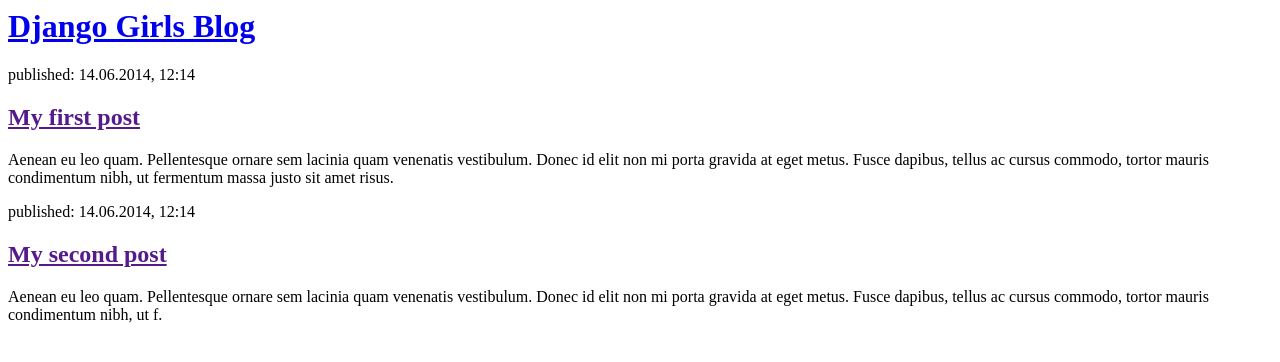
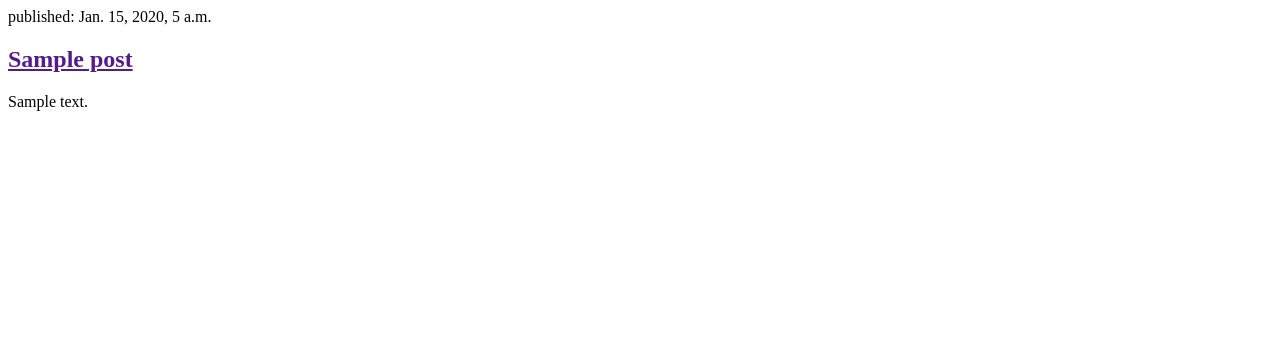
Before and after one commit to ppreyer/my-first-blog, a Django app: template blog/templates/blog/post_list.html in a window 1280 px wide. Shown: the top 362 px of the page. Run offline with Django 3.2, Linux system fonts and the light colour scheme; the template is opened without the code that fills it: values that come from a table or form of the project are taken from there, others are empty; tables that the repository leaves empty hold one stand-in row (values such as "Sample post").

Commit message:
Modify view to add post model to template

```diff
--- a/blog/templates/blog/post_list.html
+++ b/blog/templates/blog/post_list.html
@@ -3,20 +3,12 @@
         <title>Django Girls blog</title>
     </head>
     <body>
+      {% for post in posts %}
         <div>
-            <h1><a href="/">Django Girls Blog</a></h1>
+            <p>published: {{ post.published_date }}</p>
+            <h2><a href="">{{ post.title }}</a></h2>
+            <p>{{ post.text|linebreaksbr }}</p>
         </div>
-
-        <div>
-            <p>published: 14.06.2014, 12:14</p>
-            <h2><a href="">My first post</a></h2>
-            <p>Aenean eu leo quam. Pellentesque ornare sem lacinia quam venenatis vestibulum. Donec id elit non mi porta gravida at eget metus. Fusce dapibus, tellus ac cursus commodo, tortor mauris condimentum nibh, ut fermentum massa justo sit amet risus.</p>
-        </div>
-
-        <div>
-            <p>published: 14.06.2014, 12:14</p>
-            <h2><a href="">My second post</a></h2>
-            <p>Aenean eu leo quam. Pellentesque ornare sem lacinia quam venenatis vestibulum. Donec id elit non mi porta gravida at eget metus. Fusce dapibus, tellus ac cursus commodo, tortor mauris condimentum nibh, ut f.</p>
-        </div>
+      {% endfor %}
     </body>
 </html>
--- /dev/null
+++ b/blog/urls.py
@@ -0,0 +1,6 @@
+from django.urls import path
+from . import views
+
+urlpatterns = [
+    path('', views.post_list, name='post_list'),
+]
--- a/blog/views.py
+++ b/blog/views.py
@@ -1,3 +1,9 @@
 from django.shortcuts import render
+from django.utils import timezone
+from .models import Post
 
 # Create your views here.
+
+def post_list(request):
+    posts = Post.objects.filter(published_date__lte=timezone.now()).order_by('published_date')
+    return render(request, 'blog/post_list.html', { 'posts': posts })
--- a/mysite/urls.py
+++ b/mysite/urls.py
@@ -14,8 +14,9 @@ Including another URLconf
     2. Add a URL to urlpatterns:  path('blog/', include('blog.urls'))
 """
 from django.contrib import admin
-from django.urls import path
+from django.urls import path, include
 
 urlpatterns = [
     path('admin/', admin.site.urls),
+    path('', include('blog.urls')),
 ]
```
